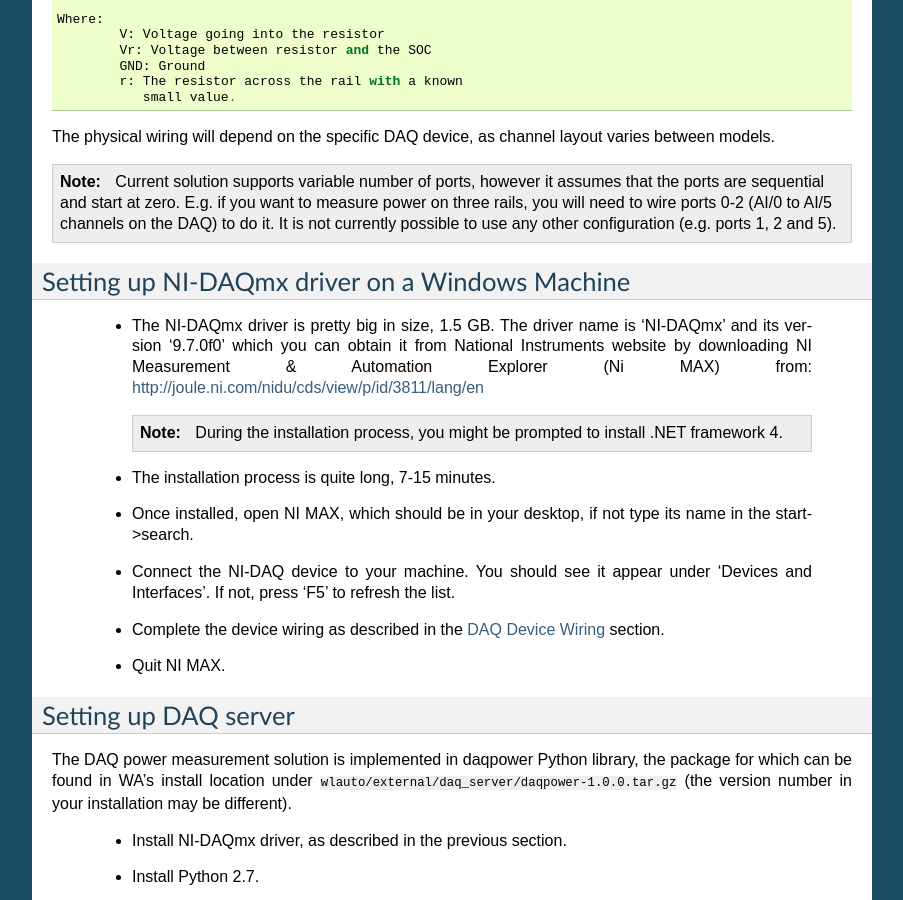
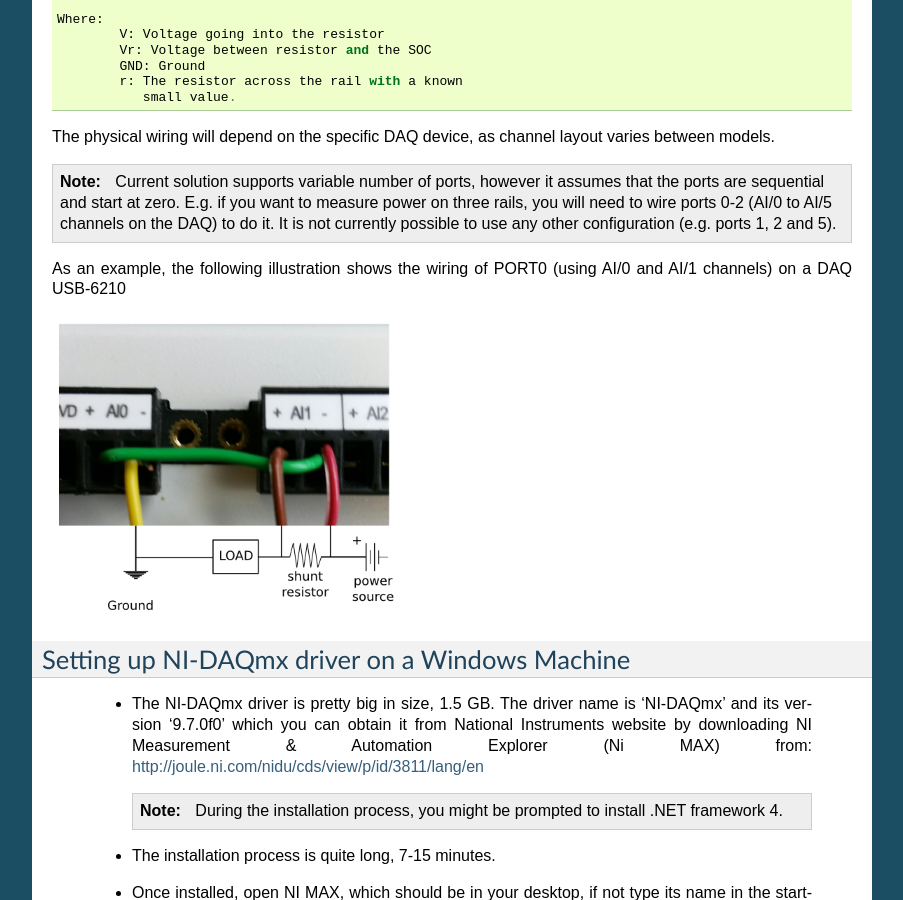
Before and after one commit to ARM-software/lisa, a Sphinx documentation site: the page built from doc/source/daq_device_setup.rst, in a window 1280 px wide and 900 px high, scrolled down 769 px. Shown: the whole window, without its empty margins (198-1101 px from the left). Built offline with Sphinx 7.4.7, drawn with Linux system fonts in a browser that asks for light colours; pages that are not in the unit, such as notebooks, are missing from menus.

Commit message:
Adding an illustration for DAQ wiring.

```diff
--- a/doc/source/daq_device_setup.rst
+++ b/doc/source/daq_device_setup.rst
@@ -67,6 +67,12 @@
           (AI/0 to AI/5 channels on the DAQ) to do it. It is not currently
           possible to use any other configuration (e.g. ports 1, 2 and 5).
 
+
+As an example, the following illustration shows the wiring of PORT0 (using AI/0
+and AI/1 channels) on a DAQ USB-6210
+
+.. image:: daq-wiring.png
+   :scale: 70 %
 
 Setting up NI-DAQmx driver on a Windows Machine
 -----------------------------------------------
```
Also changed, not shown: doc/source/daq-wiring.png (added).
